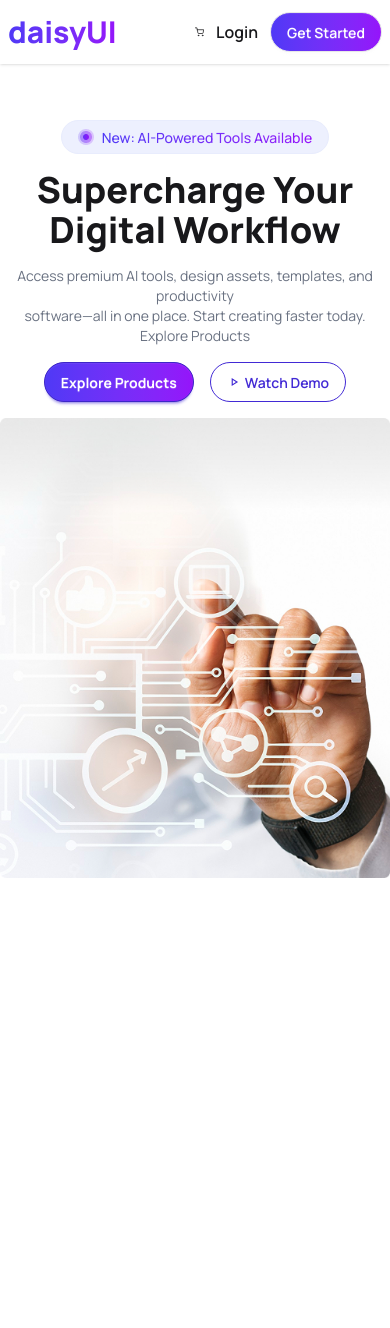
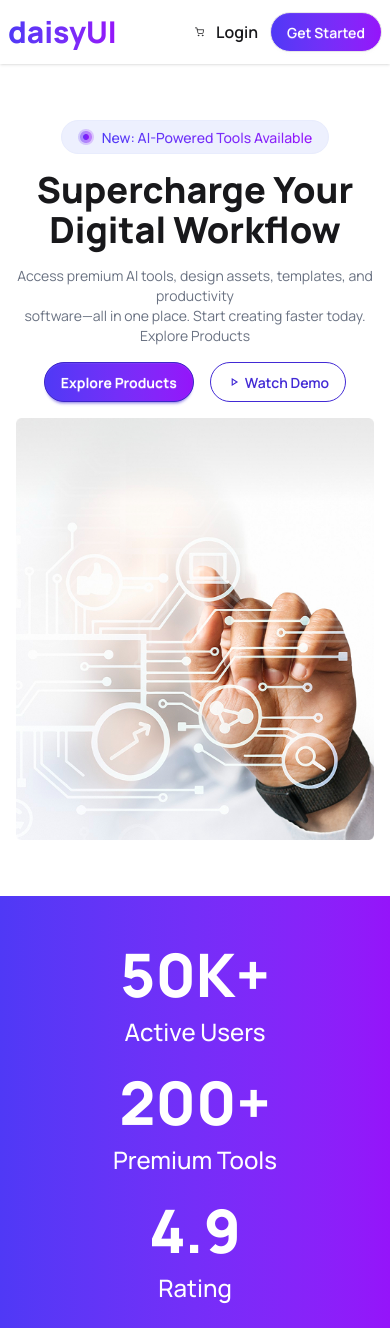
Before and after one commit to banabir4870/assignment-6, a React (Vite) app: page / in a window 390 px wide. Before the commit the page ends 934 px from the top, so only its background shows below. Built offline with nearby package versions, Linux system fonts and the light colour scheme.

Commit message:
added stats section and responsiveness

```diff
--- a/src/App.jsx
+++ b/src/App.jsx
@@ -2,6 +2,7 @@
 import './App.css'
 import Banner from './Components/Banner/Banner'
 import Navbar from './Components/Navbar/Navbar'
+import Stats from './Components/Stats/Stats'
 
 function App() {
 
@@ -9,6 +10,7 @@ function App() {
     <>
     <Navbar/>
     <Banner/>
+    <Stats/>
     </>
   )
 }
--- a/src/Components/Banner/Banner.jsx
+++ b/src/Components/Banner/Banner.jsx
@@ -5,7 +5,7 @@ import bannerPhoto from '../../assets/banner.png'
 
 const Banner = () => {
     return (
-        <div className='md:w-10/12 mx-auto my-14 md:flex justify-between items-center'>
+        <div className='w-11/12 md:w-10/12 mx-auto my-14 md:flex justify-between items-center'>
             <div className='space-y-4 text-center md:text-left'>
                 <div className="badge badge-soft badge-primary px-4 py-4 rounded-full"><img src={badgeDot} alt="badgeDot" /><span className='bg-linear-to-r from-[#4F39F6] to-[#9514FA] bg-clip-text text-transparent font-medium'>New: AI-Powered Tools Available</span></div>
                 <h1 className=' text-4xl lg:text-5xl xl:text-7xl font-extrabold'>Supercharge Your <br /> Digital Workflow</h1>
--- /dev/null
+++ b/src/Components/Stats/Stats.jsx
@@ -0,0 +1,24 @@
+import React from 'react';
+
+const Stats = () => {
+    return (
+        <div className='bg-linear-to-r from-[#4F39F6] to-[#9514FA]'>
+            <div className='w-11/12 md:w-10/12 mx-auto py-6 md:py-10 md:flex justify-around md:divide-x md:divide-white/30'>
+                <div className='text-center space-y-3 mt-6'>
+                    <h1 className='text-6xl font-extrabold text-white md:px-8 xl:px-32'>50K+</h1>
+                    <p className='text-2xl font-medium text-white'>Active Users</p>
+                </div>
+                <div className='text-center space-y-3 mt-6'>
+                    <h1 className='text-6xl font-extrabold text-white md:px-8 xl:px-32'>200+</h1>
+                    <p className='text-2xl font-medium text-white'>Premium Tools</p>
+                </div>
+                <div className='text-center space-y-3 mt-6'>
+                    <h1 className='text-6xl font-extrabold text-white md:px-8 xl:px-32'>4.9</h1>
+                    <p className='text-2xl font-medium text-white'>Rating</p>
+                </div>
+            </div>
+        </div>
+    );
+};
+
+export default Stats;
```
